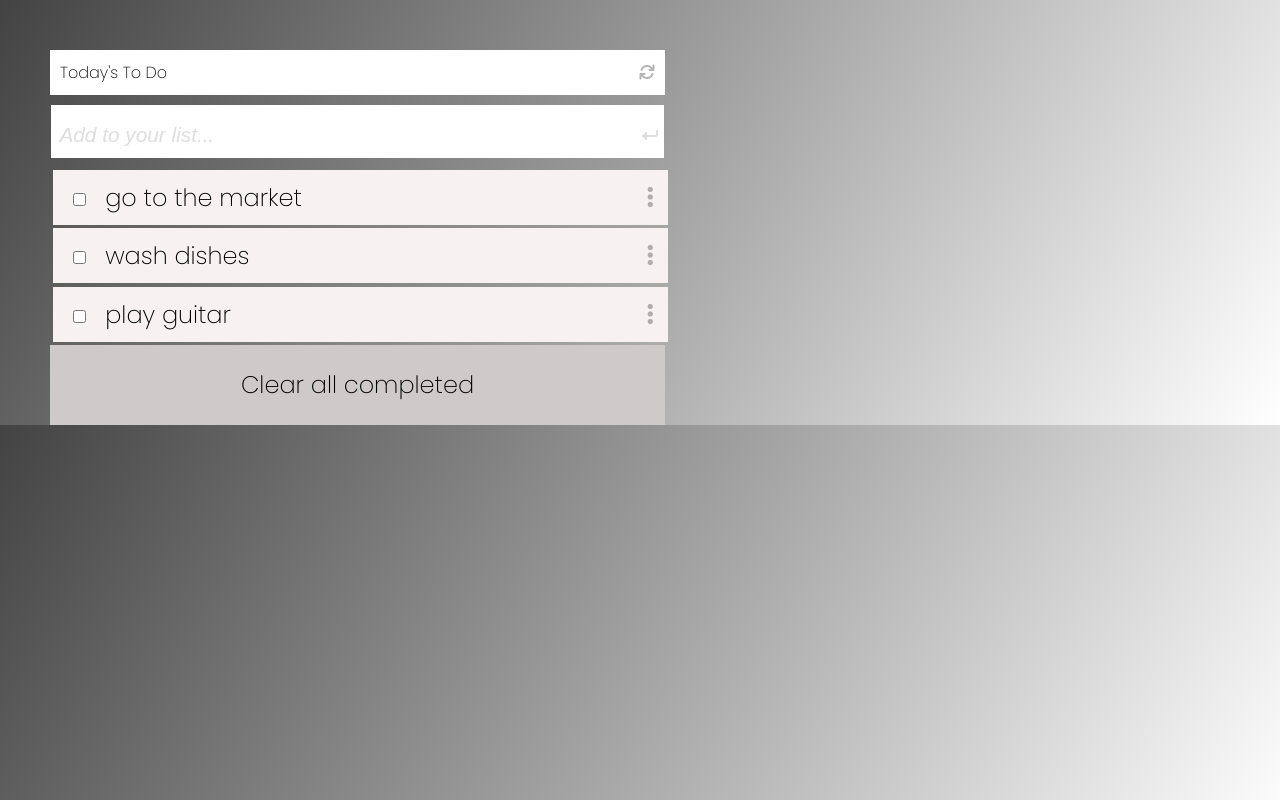
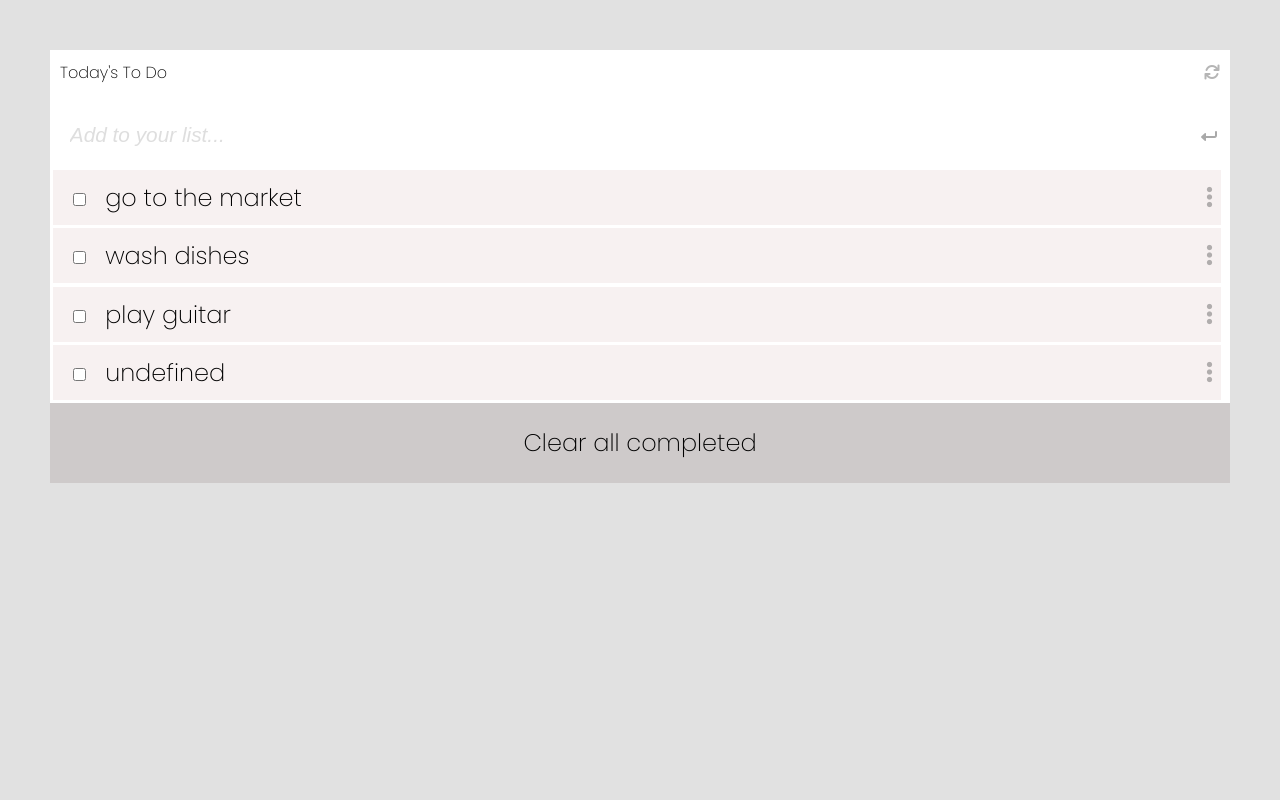
Before and after one commit to Mucyosoda/Todo-List, a website built with webpack: page src/index.html in a window 1280 px wide. Built offline with nearby package versions, Linux system fonts and the light colour scheme.

Commit message:
Update style.css

```diff
--- a/src/index.html
+++ b/src/index.html
@@ -19,12 +19,17 @@
     <title>Todo List</title>
   </head>
   <body>
+    <main>
       <header>
-      <div>Today's To Do</div>
+        <div class="headers">Today's To Do</div>
         <div><a href="#"></a><i class="fas fa-sync"></i></div>
       </header>
       <form>
-      <input type="text" class="todo-input" placeholder="Add to your list..." />
+        <input
+          type="text"
+          class="todo-input"
+          placeholder="Add to your list..."
+        />
         <button class="todo-button" type="submit">
           <i class="fas fa-level-down-alt"> </i>
         </button>
@@ -33,5 +38,6 @@
         <ul class="todo-list"></ul>
       </div>
       <div class="footer"><a href="#"> Clear all completed</a></div>
+    </main>
   </body>
 </html>
--- a/src/index.js
+++ b/src/index.js
@@ -6,18 +6,19 @@ const listTable = [
   {
     description: 'go to the market',
     completed: true,
-    index: 1,
+    index: 0,
   },
   {
     description: 'wash dishes',
     completed: true,
-    index: 2,
+    index: 1,
   },
   {
     description: 'play guitar',
     completed: true,
-    index: 3,
+    index: 2,
   },
+  'rwanda',
 ];
 
 const todoList = document.querySelector('.todo-list');
@@ -31,5 +32,4 @@ function displayTodo(item) {
 }
 
 document.addEventListener('DOMContentLoaded', displayTodo);
-
 todoList.innerHTML = `${listTable.map(displayTodo).join('')}`;
--- a/src/style.css
+++ b/src/style.css
@@ -5,19 +5,22 @@
 }
 
 body {
-  background-image: linear-gradient(120deg, #434343, #fff);
+  background-color: rgba(128, 128, 128, 0.233);
   font-family: 'poppins', sans-serif;
-  margin-left: 50px;
-  margin-top: 50px;
+  margin: 50px;
 }
 
 header {
   font-size: 1rem;
-  width: 50%;
+  width: 100%;
   background-color: #fff;
   padding: 10px;
   display: flex;
   justify-content: space-between;
+}
+
+main {
+  background-color: #fff;
 }
 
 form {
@@ -25,7 +28,6 @@ form {
   align-items: center;
   text-align: center;
   min-height: 9vh;
-  width: 50%;
   justify-content: center;
 }
 
@@ -37,20 +39,26 @@ form button {
   background-color: white;
 }
 
-form input {
-  min-width: 95%;
+.todo-input {
+  width: 96%;
+  height: 50px;
+  margin: 0;
+  border: none;
+}
+
+.todo-button {
+  height: 50px;
+  width: 2%;
+  margin: 0;
+  border: none;
+  background-color: #fff;
+  color: darkgrey;
 }
 
 input::placeholder {
   color: #4343432d;
   font-size: 1.3rem;
   font-style: italic;
-}
-
-form button {
-  color: #4343432d;
-  background-color: white;
-  transition: all 0.3s ease;
 }
 
 div i {
@@ -66,17 +74,12 @@ form button i {
   transform: rotate(90deg);
 }
 
-form button:hover {
-  background-color: tomato;
-  color: white;
-}
-
 .todo-container {
   display: flex;
 }
 
 .todo-list {
-  min-width: 50%;
+  min-width: 99%;
   list-style: none;
 }
 
@@ -102,12 +105,11 @@ form button:hover {
 }
 
 .description {
-  width: 80%;
+  width: 90%;
   margin-right: 50px;
 }
 
 .footer {
-  width: 50%;
   background-color: rgb(206, 202, 202);
   text-align: center;
   min-height: 10vh;
@@ -125,3 +127,7 @@ form button:hover {
 .footer a:hover {
   text-decoration: underline;
 }
+
+.completed-todo {
+  text-decoration: line-through;
+}
```
Lines whose indentation alone changed are shown as unchanged.
